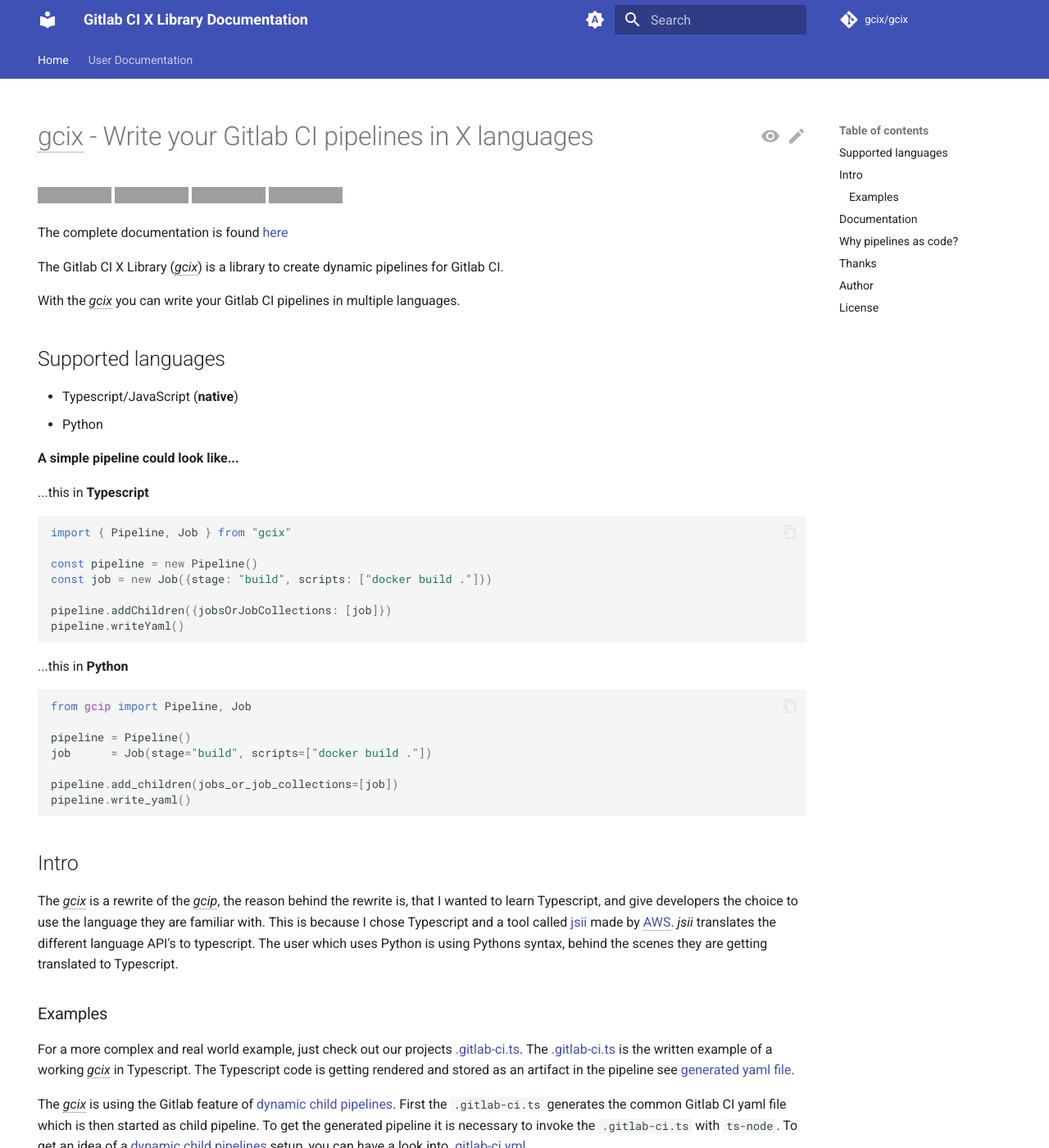
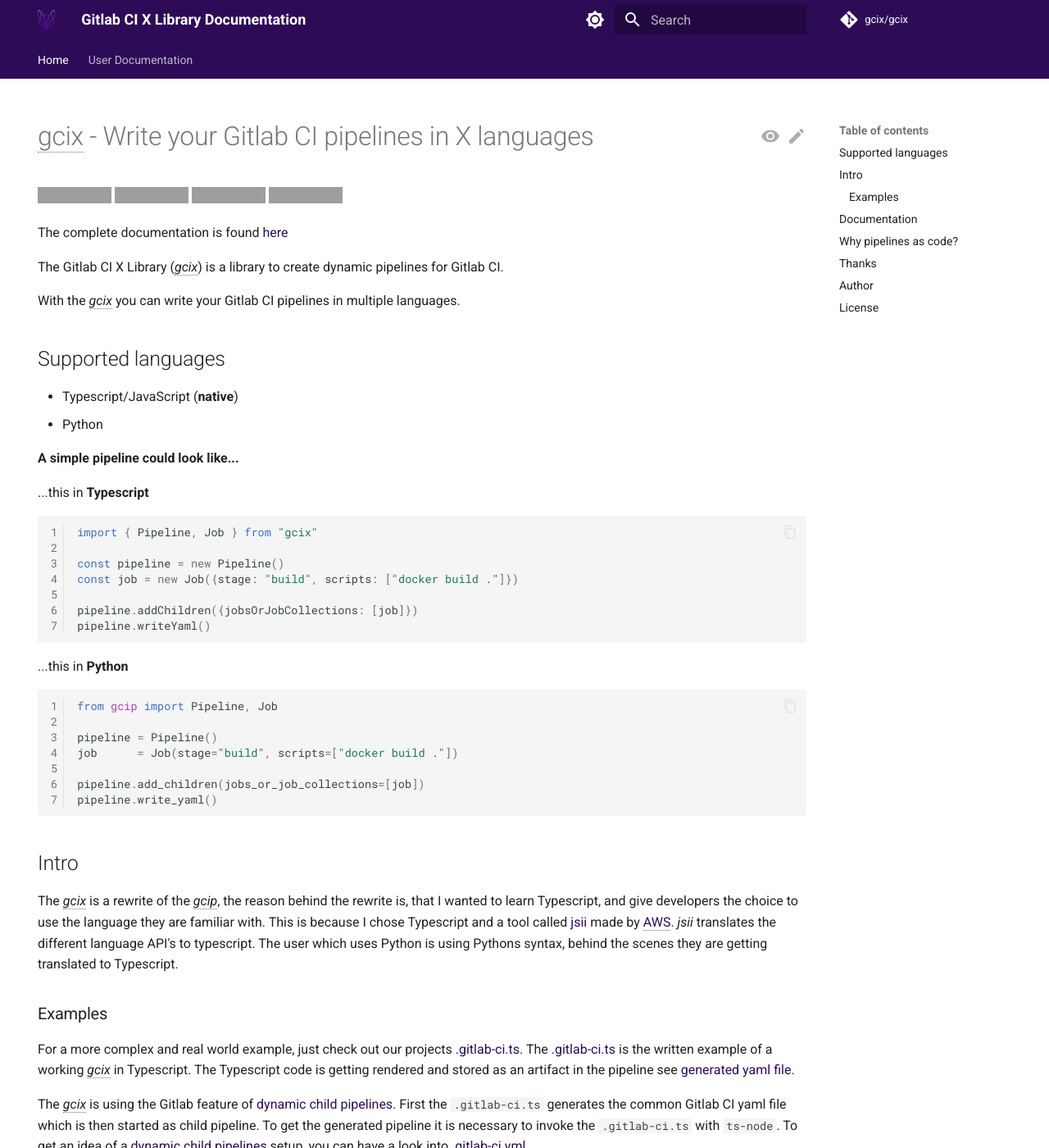
Before and after one commit to gcixdev/gcix, an MkDocs documentation site: the page built from docs/index.md, in a window 1280 px wide and 1400 px high. Shown: the whole window at 82% size. Built offline with MkDocs 1.6.1 and Material for MkDocs 9.7.7, drawn with Linux system fonts in a browser that asks for light colours; comment, search, counter and statistics services are not loaded; grey boxes are pictures that could not be loaded.

Commit message:
docs: :memo: Added logo and new coloscheme for gcix.

```diff
--- /dev/null
+++ b/docs/stylesheets/extra.css
@@ -0,0 +1,12 @@
+[data-md-color-scheme="default"] {
+  --md-primary-fg-color: #2d0b57;
+  --md-primary-fg-color--light: #ECB7B7;
+  --md-primary-fg-color--dark: #90030C;
+}
+
+[data-md-color-scheme="slate"] {
+  --md-primary-fg-color: #292442;
+  --md-primary-fg-color--light: #ECB7B7;
+  --md-primary-fg-color--dark: #90030C;
+  --md-hue: 248;
+}
--- a/mkdocs.yml
+++ b/mkdocs.yml
@@ -22,24 +22,25 @@
     - search.suggest
     - search.highlight
     - search.share
+  logo: assets/logo.png
+  favicon: assets/logo.png
   palette:
-    # Palette toggle for automatic mode
-    - media: "(prefers-color-scheme)"
-      toggle:
-        icon: material/brightness-auto
-        name: Switch to light mode
     # Palette toggle for light mode
     - media: "(prefers-color-scheme: light)"
       scheme: default
+      accent: deep-purple
       toggle:
         icon: material/brightness-7
         name: Switch to dark mode
     # Palette toggle for dark mode
     - media: "(prefers-color-scheme: dark)"
       scheme: slate
+      accent: deep-purple
       toggle:
         icon: material/brightness-4
         name: Switch to system preference
+extra_css:
+  - stylesheets/extra.css
 plugins:
   - literate-nav:
       tab_length: 2
@@ -65,6 +66,8 @@
       anchor_linenums: true
       line_spans: __span
       pygments_lang_class: true
+      linenums: True
+      linenums_style: table
   - pymdownx.inlinehilite
   - pymdownx.snippets:
       auto_append:
```
Also changed, not shown: docs/assets/logo.png (added).
